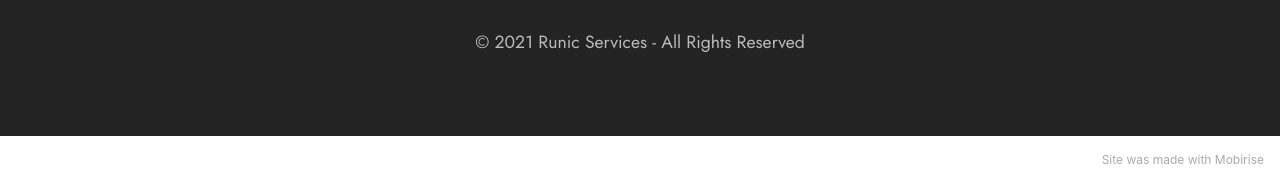
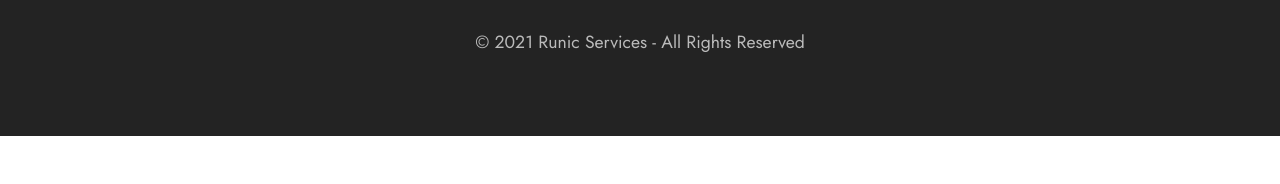
Before and after one commit to Runic-Services/runic-services.github.io, a plain HTML site: page privacy.html in a window 1280 px wide. Shown: the part 3324-3508 px from the top of the page. After the commit the page ends 3460 px from the top, so only its background shows below. Drawn offline with Linux system fonts and the light colour scheme; files whose address does not match are found by name.

Commit message:
Update and rename page5.html to privacy.html

```diff
--- a/page5.html
+++ b/privacy.html
@@ -202,7 +202,6 @@
             </div>
         </div>
     </div>
-</section><section style="background-color: #fff; font-family: -apple-system, BlinkMacSystemFont, 'Segoe UI', 'Roboto', 'Helvetica Neue', Arial, sans-serif; color:#aaa; font-size:12px; padding: 0; align-items: center; display: flex;"><a href="https://mobirise.site/p" style="flex: 1 1; height: 3rem; padding-left: 1rem;"></a><p style="flex: 0 0 auto; margin:0; padding-right:1rem;">Site was <a href="https://mobirise.site/h" style="color:#aaa;">made with</a> Mobirise</p></section><script src="assets/web/assets/jquery/jquery.min.js"></script>  <script src="assets/popper/popper.min.js"></script>  <script src="assets/tether/tether.min.js"></script>  <script src="assets/bootstrap/js/bootstrap.min.js"></script>  <script src="assets/web/assets/cookies-alert-plugin/cookies-alert-core.js"></script>  <script src="assets/web/assets/cookies-alert-plugin/cookies-alert-script.js"></script>  <script src="assets/smoothscroll/smooth-scroll.js"></script>  <script src="assets/dropdown/js/nav-dropdown.js"></script>  <script src="assets/dropdown/js/navbar-dropdown.js"></script>  <script src="assets/touchswipe/jquery.touch-swipe.min.js"></script>  <script src="assets/theme/js/script.js"></script>
 
 
 <input name="cookieData" type="hidden" data-cookie-customDialogSelector='null' data-cookie-colorText='#ffffff' data-cookie-colorBg='rgba(35, 35, 35, 0.99)' data-cookie-textButton='Agree' data-cookie-colorButton='' data-cookie-colorLink='#ffffff' data-cookie-underlineLink='true' data-cookie-text="We use cookies to give you the best experience. Read our <a href='privacy.html'>privacy policy</a>.">
```
